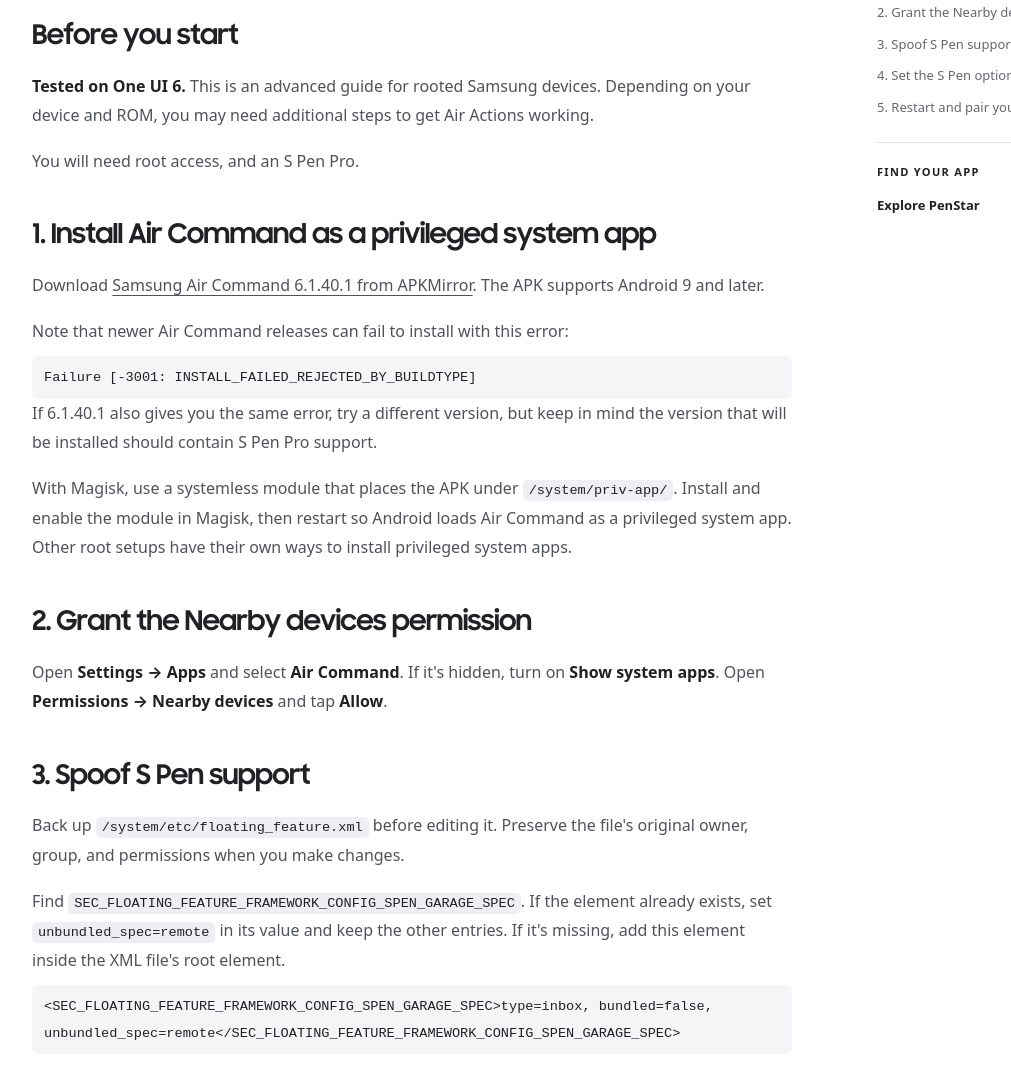
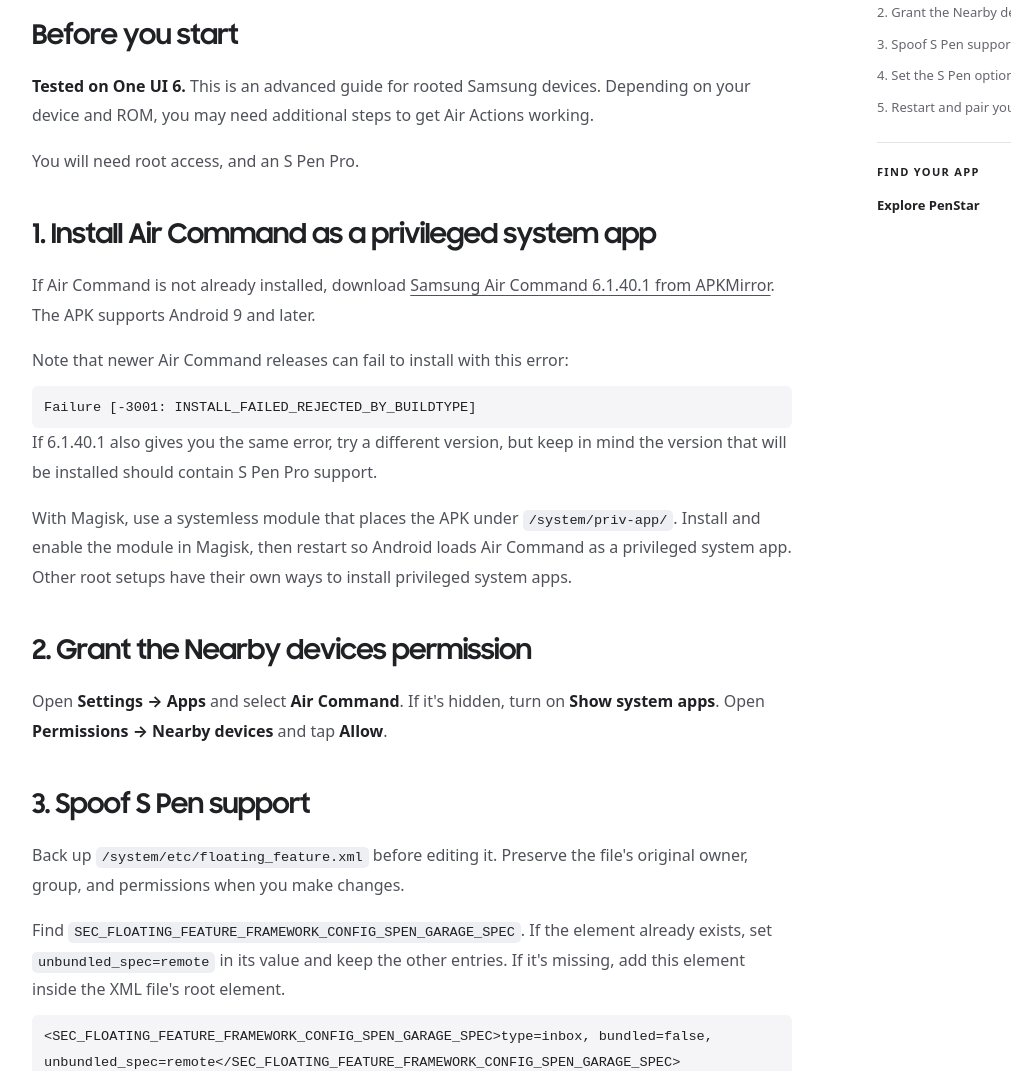
Before and after one commit to ThreeStarsApps/ThreeStarsApps.github.io, a website: page guides/enable-air-actions-root/index.html in a window 1280 px wide. Shown: the part 766-1837 px from the top of the page, without its empty margins (16-1027 px from the left). Drawn offline with Linux system fonts and the light colour scheme.

Commit message:
Minor clarification

```diff
--- a/guides/enable-air-actions-root/index.html
+++ b/guides/enable-air-actions-root/index.html
@@ -68,7 +68,7 @@
 
 <section id="install-air-command">
   <h2>1. Install Air Command as a privileged system app</h2>
-  <p>Download <a href="https://www.apkmirror.com/apk/samsung-electronics-co-ltd/samsung-air-command/samsung-air-command-6-1-40-1-release/">Samsung Air Command 6.1.40.1 from APKMirror</a>. The APK supports Android 9 and later.</p>
+  <p>If Air Command is not already installed, download <a href="https://www.apkmirror.com/apk/samsung-electronics-co-ltd/samsung-air-command/samsung-air-command-6-1-40-1-release/">Samsung Air Command 6.1.40.1 from APKMirror</a>. The APK supports Android 9 and later.</p>
   <p>Note that newer Air Command releases can fail to install with this error:</p>
   <pre><code>Failure [-3001: INSTALL_FAILED_REJECTED_BY_BUILDTYPE]</code></pre>
   <p>If 6.1.40.1 also gives you the same error, try a different version, but keep in mind the version that will be installed should contain S Pen Pro support.</p>
```
Also changed, not shown: src/content/guides/enable-air-actions-root.html (+1 -1 lines).
